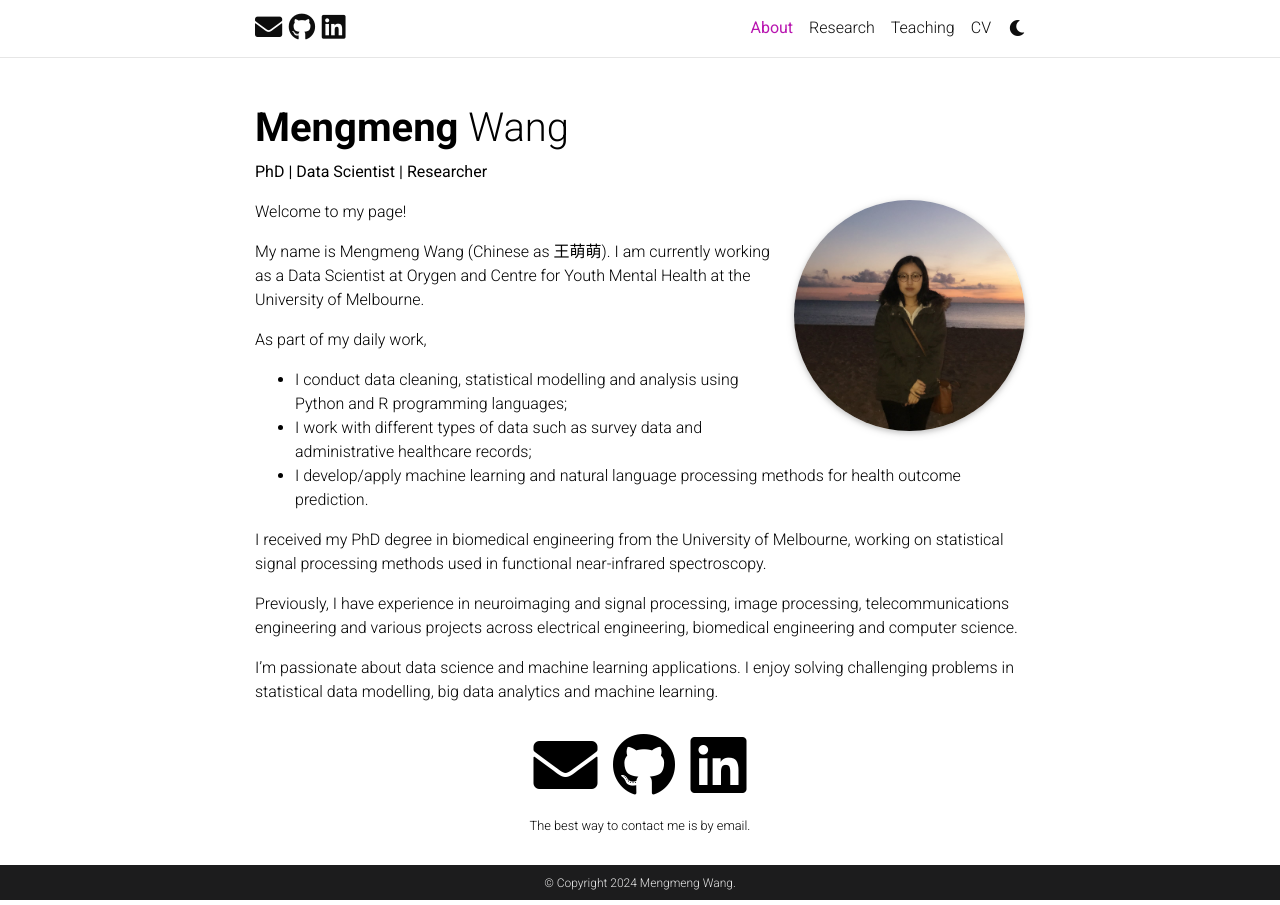
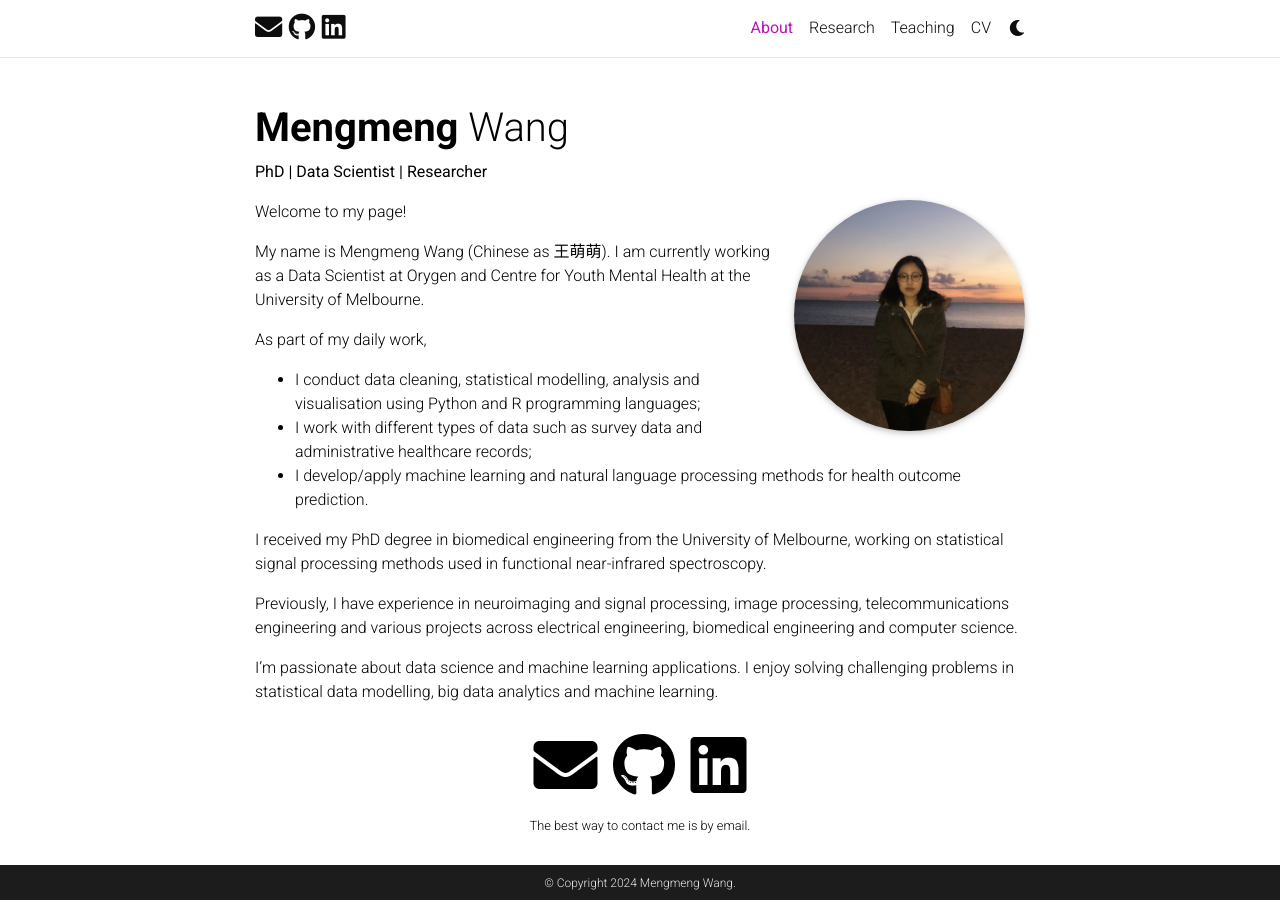
Before and after one commit to mengmwang/mengmwang.github.io, a Jekyll site: the page built from _pages/about.md, in a window 1280 px wide. Built offline with Jekyll 4.4.1, drawn with Linux system fonts in a browser that asks for light colours; full-size pictures stand in for the smaller copies a plugin makes; comment, search, counter and statistics services are not loaded; a style sheet for code colours, icons or effects is not loaded.

Commit message:
Update about.md

```diff
--- a/_pages/about.md
+++ b/_pages/about.md
@@ -24,7 +24,7 @@ Welcome to my page!
 My name is Mengmeng Wang (Chinese as 王萌萌). I am currently working as a Data Scientist at Orygen and Centre for Youth Mental Health at the University of Melbourne.
 
 As part of my daily work,
-- I conduct data cleaning, statistical modelling and analysis using Python and R programming languages;
+- I conduct data cleaning, statistical modelling, analysis and visualisation using Python and R programming languages;
 - I work with different types of data such as survey data and administrative healthcare records;
 - I develop/apply machine learning and natural language processing methods for health outcome prediction.
 
```
